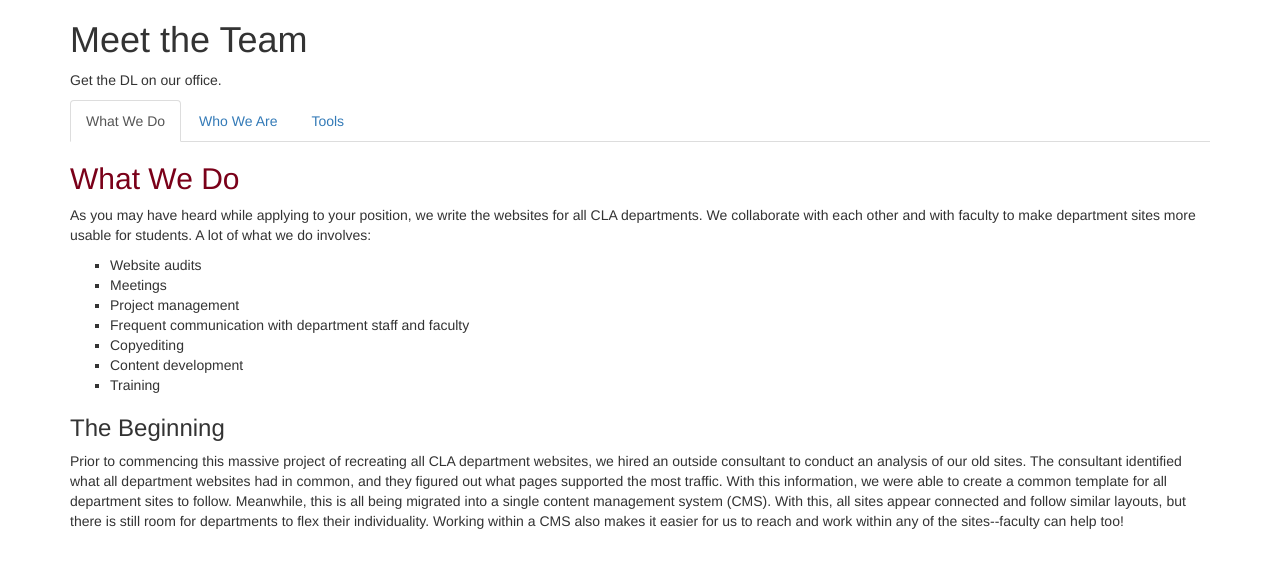
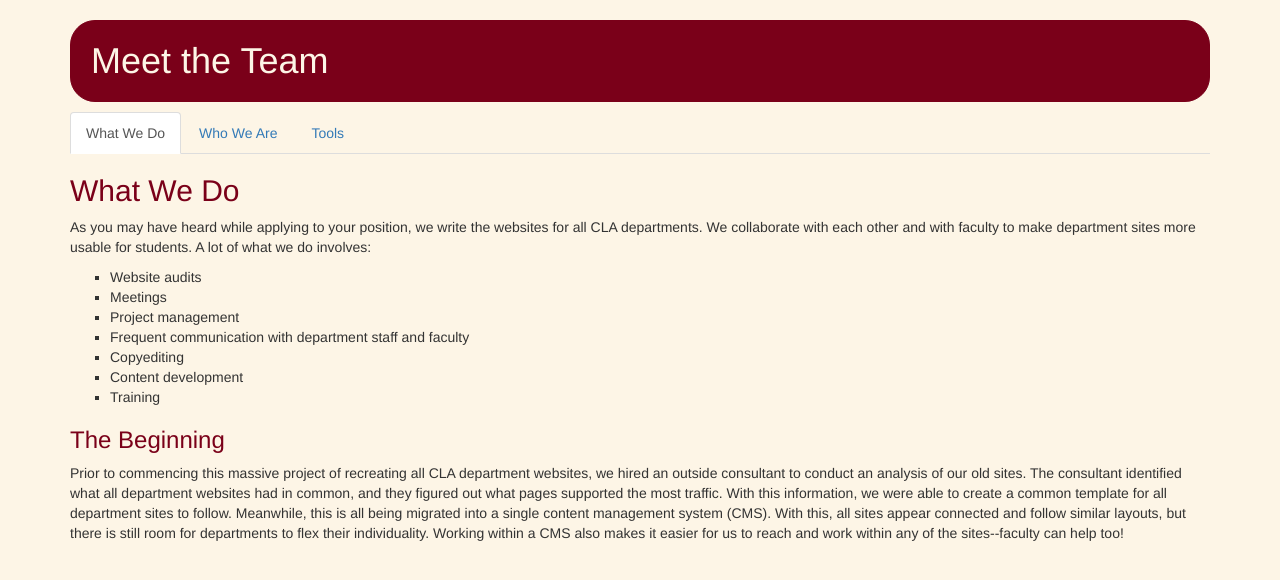
Before and after one commit to SSRask/WRIT-4662-Rask-Static-Website, a plain HTML site: page index.html in a window 1280 px wide. Drawn offline with nearby package versions, Linux system fonts and the light colour scheme.

Commit message:
CSS Colors and Borders

```diff
--- a/index.html
+++ b/index.html
@@ -11,7 +11,6 @@
 <body>
 <div class="container">
 <h1>Meet the Team</h1>
-<p>Get the DL on our office.</p>
 
 <ul class="nav nav-tabs">
   <li role="presentation" class="active"><a href="#tab1">What We Do</a></li>
--- a/styles.css
+++ b/styles.css
@@ -1,14 +1,19 @@
 body {
   font-family: "Helvetica", sans-serif;
+  background-color: #FDF5E6;
 }
 
-h2 {
-  color: #7A0019;
+h1 {
+  color: #FDF5E6;
+  font-family: "Helvetica", sans-serif;
+  border: 1px solid #7A0019;
+  background-color: #7A0019;
+  border-radius: 25px;
+  padding: 20px;
 }
 
-#contact {
-  background-color: #FFDE7A;
-  padding: 2%;
+h2, h3 {
+  color: #7A0019;
 }
 
 ul {
```
